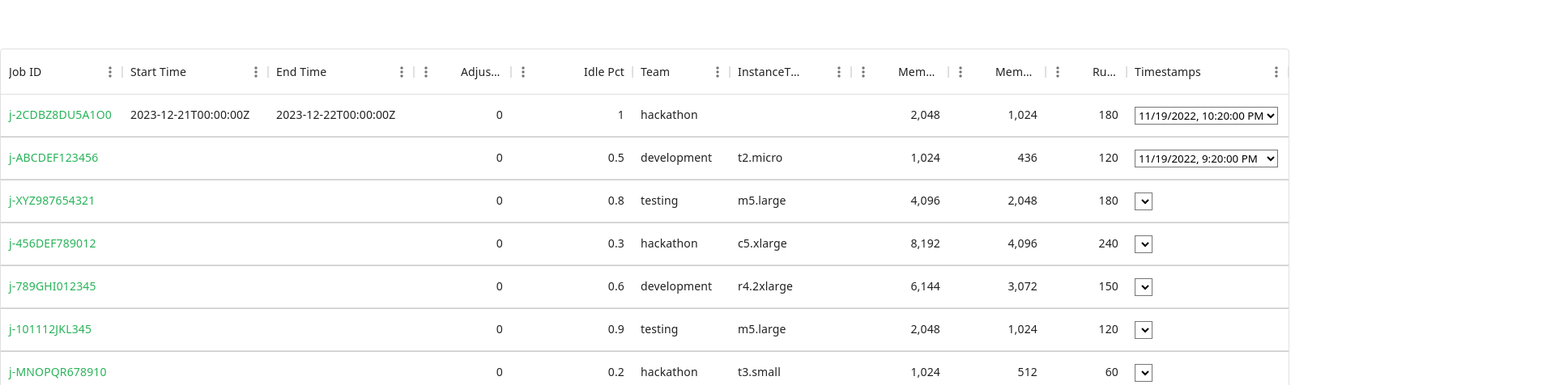
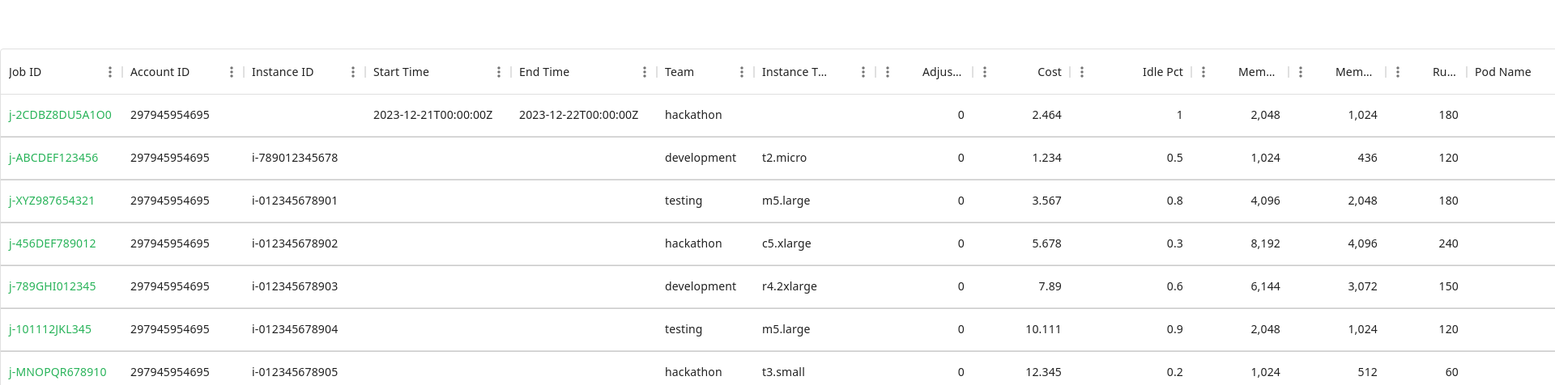
Before and after one commit to Sydneychick2748/KubeCost-EMR-analyzer, a React (Vite) app: page / in a window 1280 px wide. Shown: the part 140-616 px from the top of the page at 81% size, 1920 px wide, since content can reach past the window. Built offline with nearby package versions, Linux system fonts and the light colour scheme.

Commit message:
added the other keys

```diff
--- a/src/Components/EMRTable.jsx
+++ b/src/Components/EMRTable.jsx
@@ -1,19 +1,19 @@
 // EMRTable.jsx
-import { useState, useEffect } from 'react';
-import { DataGrid } from '@mui/x-data-grid';
-import PropTypes from 'prop-types';
+import { useState, useEffect } from "react";
+import { DataGrid } from "@mui/x-data-grid";
+import PropTypes from "prop-types";
 
 const EMRTable = ({ emrData }) => {
   const [selectedTimestamp, setSelectedTimestamp] = useState(null);
   const [jobIdColor, setJobIdColor] = useState({});
+  const [selectedResource, setSelectedResource] = useState(null);
 
   useEffect(() => {
-
     // Update color for Job IDs once on mount
     const colors = Object.keys(emrData).reduce((colors, jobID) => {
       return {
         ...colors,
-      [jobID]: '#28b359',
+        [jobID]: "#28b359",
       };
     }, {});
     setJobIdColor(colors);
@@ -23,55 +23,155 @@ const EMRTable = ({ emrData }) => {
     setSelectedTimestamp(e.target.value);
   };
 
+  const handleResourceChange = (e, jobId) => {
+    const newSelectedResource = e.target.value;
+    setSelectedResource((prevSelectedResources) => ({
+      ...prevSelectedResources,
+      [jobId]: newSelectedResource,
+    }));
+  };
   // Define columns
   const columns = [
     {
-      field: 'JobID',
-      headerName: 'Job ID',
+      field: "JobID",
+      headerName: "Job ID",
       width: 150,
       renderCell: (params) => (
-
-          <span style={{ color: jobIdColor[params.value] || '#28b359' }}>{params.value}</span>
+        <span style={{ color: jobIdColor[params.value] || "#28b359" }}>
+          {params.value}
+        </span>
       ),
 
-
-      description: 'Job ID is a unique identifier for each job',
+      description: "Job ID is a unique identifier for each job",
     },
     {
-    field: 'Window.start',
-    headerName: 'Start Time',
-    width: 180,
-    valueGetter: (params) => params.row.Window?.start || '',
-    description: 'Start Time is the beginning timestamp for the job',
-
+      field: "AccountID",
+      headerName: "Account ID",
+      width: 150,
+      description: "Account ID represents the unique identifier for the account associated with the job",
     },
     {
-    field: 'Window.end',
-    headerName: 'End Time',
+      field: "InstanceID",
+      headerName: "Instance ID",
+      width: 150,
+      description: "Instance ID represents the unique identifier for the instance used in the job",
+    },
+    {
+      field: "Window.start",
+      headerName: "Start Time",
       width: 180,
-    valueGetter: (params) => params.row.Window?.end || '',
-    description: 'Start Time is the ending timestamp for the job',
+      valueGetter: (params) => params.row.Window?.start || "",
+      description: "Start Time is the beginning timestamp for the job",
+    },
+    {
+      field: "Window.end",
+      headerName: "End Time",
+      width: 180,
+      valueGetter: (params) => params.row.Window?.end || "",
+      description: "Start Time is the ending timestamp for the job",
+    },
+    {
+      field: "Tags.team",
+      headerName: "Team",
+      width: 120,
+      description: "Team is the team associated with the job",
+    },
+    {
+      field: "InstanceType",
+      headerName: "Instance Type",
+      width: 150,
+      description: "Instance Type represents the type of virtual machine or instance used for the job",
+    },// Assuming 'team' is a p
+    {
+      field: "Adjustment",
+      headerName: "Adjustment",
+      type: "number",
+      width: 120,
+      description: "Adjustment is a numeric value representing some adjustment",
+    },
+    { field: "Cost",
+    headerName: "Cost", type: "number",
+    width: 120,
+    description: "Cost represents the monetary expense associated with the job. Reflects overall resource consumption, usage, including compute instances, storage, and related services."
+     },
 
+
+    {
+      field: "IdlePct",
+      headerName: "Idle Pct",
+      type: "number",
+      width: 150,
+      description: "Idle Pct is a numeric value representing idle percentage",
     },
-    { field: 'Adjustment', headerName: 'Adjustment', type: 'number', width: 120, description: 'Adjustment is a numeric value representing some adjustment', },
-    { field: 'IdlePct', headerName: 'Idle Pct', type: 'number', width: 150 ,description: 'Idle Pct is a numeric value representing idle percentage',},
-    { field: 'Tags.team', headerName: 'Team', width: 120, description: 'Team is the team associated with the job', }, // Assuming 'team' is a property in Tags
-    { field: 'InstanceType', headerName: 'InstanceType', width: 150, description: 'InstanceType is the type of instance used for the job', },
-    { field: 'MemoryAllocated', headerName: 'Memory Allocated', type: 'number', width: 120, description: 'Memory Allocated is a numeric value representing allocated memory', },
-    { field: 'MemoryUsed', headerName: 'Memory Used', type: 'number', width: 120,description: 'Memory Used is a numeric value representing used memory', },
-    { field: 'Runtime', headerName: 'Runtime', type: 'number', width: 100 , description: 'Runtime is a numeric value representing the duration of the job',},
+
+
     {
-      field: 'Timestamps',
-      headerName: 'Timestamps',
+      field: "MemoryAllocated",
+      headerName: "Memory Allocated",
+      type: "number",
+      width: 120,
+      description:
+        "Memory Allocated is a numeric value representing allocated memory",
+    },
+    {
+      field: "MemoryUsed",
+      headerName: "Memory Used",
+      type: "number",
+      width: 120,
+      description: "Memory Used is a numeric value representing used memory",
+    },
+    {
+      field: "Runtime",
+      headerName: "Runtime",
+      type: "number",
+      width: 100,
+      description:
+        "Runtime is a numeric value representing the duration of the job",
+    },
+    {
+      field: "PodName",
+      headerName: "Pod Name",
+      width: 150,
+      description: "Pod Name represents the name of the pod associated with the job",
+    },
+
+    {
+      field: 'Resources',
+      headerName: 'Resources',
+      width: 200,
+      renderCell: (params) => (
+        <select
+          value={selectedResource || (params.value && params.value[0]?.Memory)}
+          onChange={(e) => handleResourceChange(e, params.row.id)}
+          style={{
+            color: "#000", // Default text color
+            backgroundColor: jobIdColor[params.row.id] ? "#FFF" : "#63E892", // Green or white background
+            transition: "background-color 0.3s", // Add a smooth transition
+          }}
+        >
+          {params.value &&
+            params.value.map((resource, index) => (
+              <option key={index} value={resource.Memory}>
+                {`${resource.Memory} MB`}
+              </option>
+            ))}
+        </select>
+      ),
+      description: "Resources represent the memory allocation for the job. It reflects the amount of memory assigned to the job, measured in megabytes (MB).",
+    },
+
+    {
+      field: "Timestamps",
+      headerName: "Timestamps",
       width: 200,
       renderCell: (params) => (
         <select
           value={selectedTimestamp || (params.value && params.value[0])}
           onChange={handleTimestampChange}
           style={{
-            color: '#000', // Default text color
-            backgroundColor: jobIdColor[params.row.id] ? '#FFF' : '#63E892', // Green or white background
-            transition: 'background-color 0.3s', // Add a smooth transition
+            color: "#000", // Default text color
+            backgroundColor: jobIdColor[params.row.id] ? "#FFF" : "#63E892", // Green or white background
+            transition: "background-color 0.3s", // Add a smooth transition
           }}
         >
           {params.value &&
@@ -82,7 +182,8 @@ const EMRTable = ({ emrData }) => {
             ))}
         </select>
       ),
-      description: 'Timestamps represent the timestamps associated with the job',
+      description:
+        "Timestamps represent the timestamps associated with the job",
     },
     // Add more columns as needed
   ];
@@ -91,11 +192,11 @@ const EMRTable = ({ emrData }) => {
   const rows = Object.keys(emrData).map((jobID) => ({
     id: jobID,
     ...emrData[jobID],
-    'Tags.team': emrData[jobID].Tags?.team, // Flatten 'Tags' structure
+    "Tags.team": emrData[jobID].Tags?.team, // Flatten 'Tags' structure
   }));
 
   return (
-    <div style={{ height: 400, width: '100%' }} className="emr-table-container">
+    <div style={{ height: 400, width: "100%" }} className="emr-table-container">
       <DataGrid
         rows={rows}
         columns={columns}
```
Lines whose indentation alone changed are shown as unchanged.
